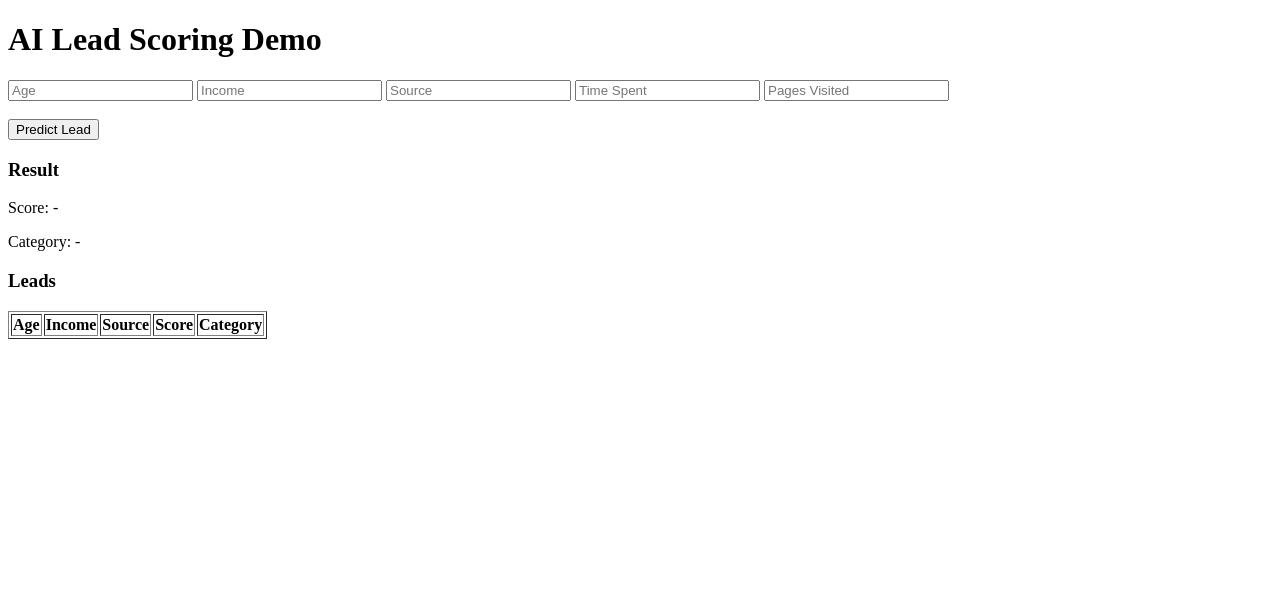
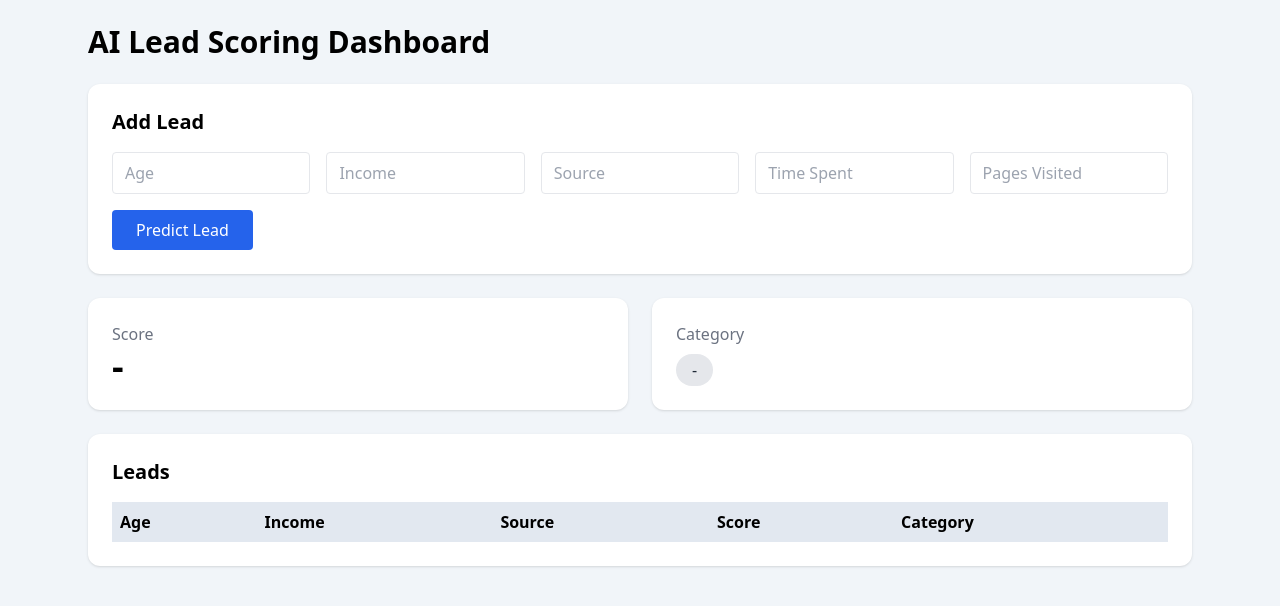
Before and after one commit to waqastalib386/ai-lead-scoring-frontend, a plain HTML site: page index.html in a window 1280 px wide. Drawn offline with nearby package versions, Linux system fonts and the light colour scheme; no server answers.

Commit message:
modern dashboard ui

```diff
--- a/index.html
+++ b/index.html
@@ -1,40 +1,124 @@
 
 <!DOCTYPE html>
-<html>
+<html lang="en">
 <head>
-  <title>AI Lead Scoring</title>
+  <meta charset="UTF-8" />
+  <title>AI Lead Scoring Dashboard</title>
+  <meta name="viewport" content="width=device-width, initial-scale=1.0" />
+
+  <!-- Tailwind CDN -->
+  <script src="https://cdn.tailwindcss.com"></script>
 </head>
-<body>
 
-<h1>AI Lead Scoring Demo</h1>
+<body class="bg-slate-100 font-sans">
 
-<input id="age" placeholder="Age">
-<input id="income" placeholder="Income">
-<input id="source" placeholder="Source">
-<input id="time_spent" placeholder="Time Spent">
-<input id="pages_visited" placeholder="Pages Visited">
+  <div class="max-w-6xl mx-auto p-6">
 
-<br><br>
-<button onclick="predictLead()">Predict Lead</button>
+    <!-- Header -->
+    <h1 class="text-3xl font-bold mb-6">AI Lead Scoring Dashboard</h1>
 
-<h3>Result</h3>
-<p>Score: <span id="score">-</span></p>
-<p>Category: <span id="category">-</span></p>
+    <!-- Form Card -->
+    <div class="bg-white rounded-xl shadow p-6 mb-6">
+      <h2 class="text-xl font-semibold mb-4">Add Lead</h2>
 
-<h3>Leads</h3>
-<table border="1">
-  <thead>
-    <tr>
-      <th>Age</th>
-      <th>Income</th>
-      <th>Source</th>
-      <th>Score</th>
-      <th>Category</th>
-    </tr>
-  </thead>
-  <tbody id="table"></tbody>
-</table>
+      <div class="grid grid-cols-1 md:grid-cols-5 gap-4">
+        <input id="age" type="number" placeholder="Age" class="border rounded px-3 py-2">
+        <input id="income" type="number" placeholder="Income" class="border rounded px-3 py-2">
+        <input id="source" type="text" placeholder="Source" class="border rounded px-3 py-2">
+        <input id="time_spent" type="number" placeholder="Time Spent" class="border rounded px-3 py-2">
+        <input id="pages_visited" type="number" placeholder="Pages Visited" class="border rounded px-3 py-2">
+      </div>
 
-<script src="script.js"></script>
+      <button onclick="predictLead()" class="mt-4 bg-blue-600 text-white px-6 py-2 rounded hover:bg-blue-700">
+        Predict Lead
+      </button>
+    </div>
+
+    <!-- Result Cards -->
+    <div class="grid grid-cols-1 md:grid-cols-2 gap-6 mb-6">
+      <div class="bg-white rounded-xl shadow p-6">
+        <p class="text-gray-500">Score</p>
+        <p id="score" class="text-4xl font-bold">-</p>
+      </div>
+
+      <div class="bg-white rounded-xl shadow p-6">
+        <p class="text-gray-500">Category</p>
+        <span id="category" class="inline-block mt-2 px-4 py-1 rounded-full bg-gray-200 text-gray-800">
+          -
+        </span>
+      </div>
+    </div>
+
+    <!-- Leads Table -->
+    <div class="bg-white rounded-xl shadow p-6">
+      <h2 class="text-xl font-semibold mb-4">Leads</h2>
+
+      <div class="overflow-x-auto">
+        <table class="w-full border-collapse">
+          <thead>
+            <tr class="bg-slate-200 text-left">
+              <th class="p-2">Age</th>
+              <th class="p-2">Income</th>
+              <th class="p-2">Source</th>
+              <th class="p-2">Score</th>
+              <th class="p-2">Category</th>
+            </tr>
+          </thead>
+          <tbody id="leadsTable"></tbody>
+        </table>
+      </div>
+    </div>
+
+  </div>
+
+  <script>
+    const API_URL = "https://ai-lead-scoring-backend.onrender.com/predict";
+
+    async function predictLead() {
+      const data = {
+        age: Number(document.getElementById("age").value),
+        income: Number(document.getElementById("income").value),
+        source: document.getElementById("source").value,
+        time_spent: Number(document.getElementById("time_spent").value),
+        pages_visited: Number(document.getElementById("pages_visited").value)
+      };
+
+      const res = await fetch(API_URL, {
+        method: "POST",
+        headers: { "Content-Type": "application/json" },
+        body: JSON.stringify(data)
+      });
+
+      const result = await res.json();
+
+      document.getElementById("score").innerText = result.score;
+
+      const categoryEl = document.getElementById("category");
+      categoryEl.innerText = result.lead_category;
+
+      categoryEl.className = "inline-block mt-2 px-4 py-1 rounded-full text-white";
+
+      if (result.lead_category.toLowerCase().includes("hot")) {
+        categoryEl.classList.add("bg-red-500");
+      } else if (result.lead_category.toLowerCase().includes("warm")) {
+        categoryEl.classList.add("bg-orange-500");
+      } else {
+        categoryEl.classList.add("bg-blue-500");
+      }
+
+      const row = `
+        <tr class="border-b">
+          <td class="p-2">${data.age}</td>
+          <td class="p-2">${data.income}</td>
+          <td class="p-2">${data.source}</td>
+          <td class="p-2 font-semibold">${result.score}</td>
+          <td class="p-2">${result.lead_category}</td>
+        </tr>
+      `;
+
+      document.getElementById("leadsTable").insertAdjacentHTML("afterbegin", row);
+    }
+  </script>
+
 </body>
 </html>
--- a/script.js
+++ b/script.js
@@ -21,27 +21,20 @@ async function predictLead() {
   document.getElementById("score").innerText = data.score;
   document.getElementById("category").innerText = data.lead_category;
 
-  loadLeads();
+  addRow(payload, data);
 }
 
-async function loadLeads() {
-  const res = await fetch(API + "/leads");
-  const leads = await res.json();
+function addRow(payload, data) {
+  const table = document.getElementById("table");
 
-  const table = document.getElementById("table");
-  table.innerHTML = "";
+  const row = document.createElement("tr");
+  row.innerHTML = `
+    <td>${payload.age}</td>
+    <td>${payload.income}</td>
+    <td>${payload.source}</td>
+    <td>${data.score}</td>
+    <td>${data.lead_category}</td>
+  `;
 
-  leads.forEach(l => {
-    table.innerHTML += `
-      <tr>
-        <td>${l.age}</td>
-        <td>${l.income}</td>
-        <td>${l.source}</td>
-        <td>${l.score}</td>
-        <td>${l.category}</td>
-      </tr>
-    `;
-  });
+  table.prepend(row);
 }
-
-loadLeads();
--- a/style.css
+++ b/style.css
@@ -1,95 +1,70 @@
+
+* {
+  box-sizing: border-box;
+  font-family: Arial, sans-serif;
+}
 
 body {
+  background: #f4f6f8;
   margin: 0;
-  font-family: Arial, sans-serif;
-  background: #f4f6f9;
+  padding: 40px;
 }
 
-.sidebar {
-  position: fixed;
-  width: 220px;
-  height: 100vh;
-  background: linear-gradient(180deg,#020024,#090979,#00d4ff);
-  color: white;
-  padding: 20px;
+.container {
+  max-width: 900px;
+  margin: auto;
 }
 
-.sidebar ul {
-  list-style: none;
-  padding: 0;
+h1 {
+  text-align: center;
+  margin-bottom: 30px;
 }
 
-.sidebar li {
-  padding: 12px;
-  margin: 8px 0;
+.card {
+  background: #fff;
+  padding: 20px;
+  margin-bottom: 25px;
+  border-radius: 8px;
+  box-shadow: 0 4px 10px rgba(0,0,0,0.08);
+}
+
+.form-grid {
+  display: grid;
+  grid-template-columns: repeat(auto-fit, minmax(150px, 1fr));
+  gap: 12px;
+  margin-bottom: 15px;
+}
+
+input {
+  padding: 10px;
+  border: 1px solid #ccc;
+  border-radius: 6px;
+}
+
+button {
+  padding: 12px 20px;
+  background: #2563eb;
+  color: #fff;
+  border: none;
+  border-radius: 6px;
   cursor: pointer;
 }
 
-.sidebar .active {
-  background: rgba(255,255,255,0.2);
-  border-radius: 6px;
+button:hover {
+  background: #1e40af;
 }
 
-.main {
-  margin-left: 240px;
-  padding: 20px;
+table {
+  width: 100%;
+  border-collapse: collapse;
 }
 
-.cards {
-  display: grid;
-  grid-template-columns: repeat(4,1fr);
-  gap: 15px;
+th, td {
+  padding: 10px;
+  border-bottom: 1px solid #ddd;
+  text-align: center;
 }
 
-.card {
-  padding: 20px;
-  background: white;
-  border-radius: 12px;
-  font-size: 18px;
+th {
+  background: #f1f5f9;
 }
-
-.card b {
-  font-size: 28px;
-}
-
-.card.hot { border-left: 6px solid #ff3b3b; }
-.card.warm { border-left: 6px solid #ff9800; }
-.card.cold { border-left: 6px solid #2196f3; }
-.card.total { border-left: 6px solid #4caf50; }
-
-.content {
-  display: grid;
-  grid-template-columns: 1fr 1fr;
-  gap: 20px;
-  margin-top: 20px;
-}
-
-.box {
-  background: white;
-  padding: 20px;
-  border-radius: 12px;
-}
-
-input, select {
-  width: 100%;
-  padding: 10px;
-  margin: 8px 0;
-  border-radius: 6px;
-  border: 1px solid #ccc;
-}
-
-button {
-  width: 100%;
-  padding: 12px;
-  margin-top: 10px;
-  border: none;
-  border-radius: 8px;
-  background: linear-gradient(90deg,#3f51b5,#2196f3);
-  color: white;
-  font-size: 16px;
-  cursor: pointer;
-}
-
-#category.hot { color: #ff3b3b; font-weight: bold; }
-#category.warm { color: #ff9800; font-weight: bold; }
-#category.cold { color: #2196f3; font-weight: bold; }
```
